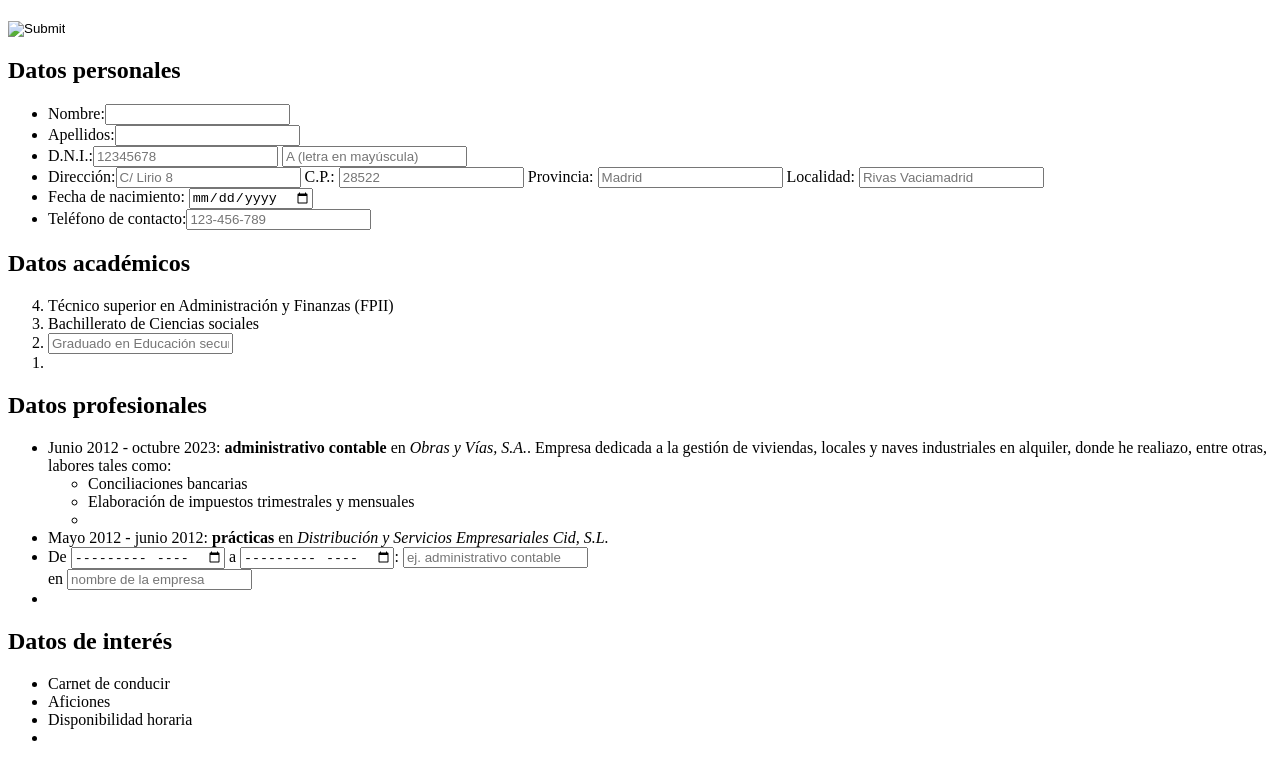
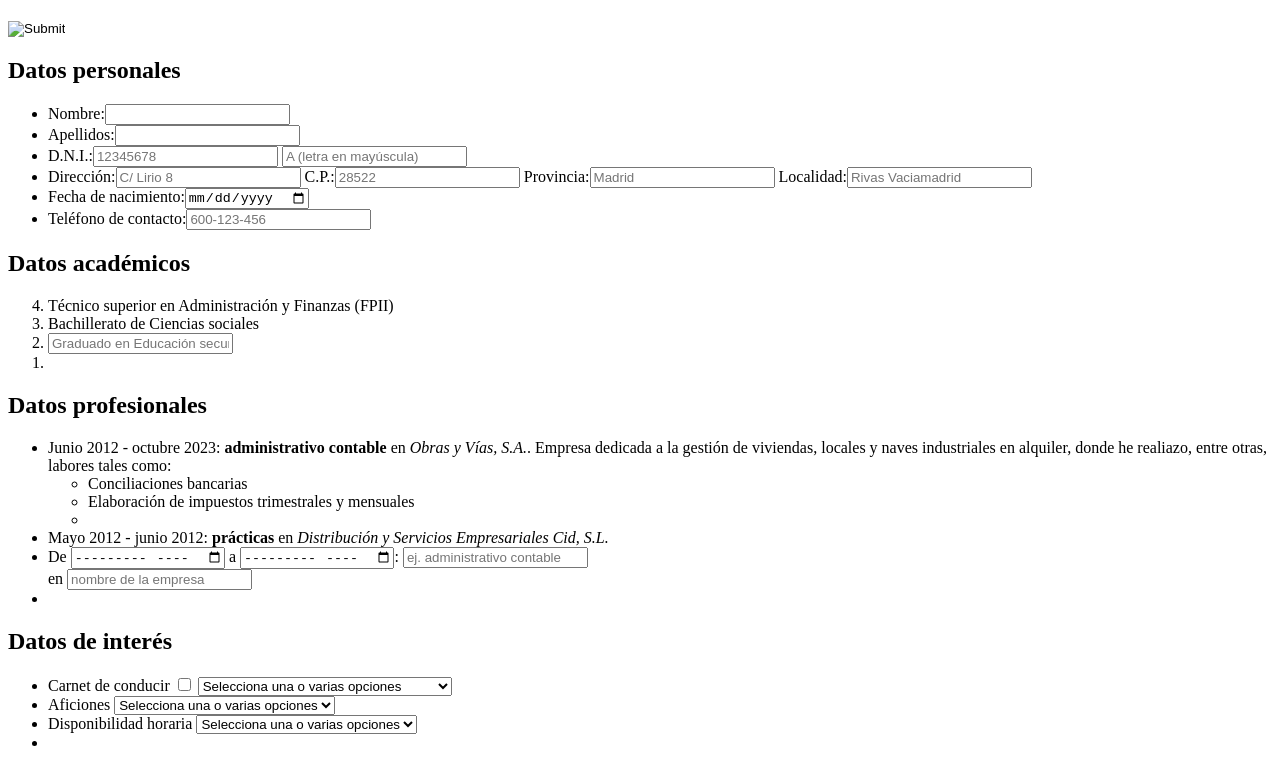
Before and after one commit to Nuria8890/Curriculum-Vitae, a plain HTML site: page index.html in a window 1280 px wide. Shown: the part 61-829 px from the top of the page. Drawn offline with Linux system fonts and the light colour scheme.

Commit message:
arreglando errores y poniendo los label

```diff
--- a/index.html
+++ b/index.html
@@ -8,29 +8,34 @@
 <body>
     <h1>Curriculum Vitae</h1>
     <input type="image" src=><!--Añadir foto en el margen derecho-->
-    <form>
+    <form action="">
+        <section>
             <h2>Datos personales</h2>
                 <ul>
-                <li>Nombre:<input type="text" required></li>
+                    <li><label for="nombre">Nombre:</label><input id="nombre" type="text" name="datos-personales" required></li>
 
-                <li>Apellidos:<input type="text" required></li>
+                    <li><label for="apellidos">Apellidos:</label><input id="apellidos" type="text" name="datos-personales" required></li>
 
-                <li>D.N.I.:<input type="text" maxlength="8" pattern="[0-9]{8}" placeholder="12345678">
-                    <input type="text" maxlength="1" pattern="[A-Z]{1}" placeholder="A (letra en mayúscula)">
+                    <li><label for="DNI">D.N.I.:</label><input id="DNI" type="text" name="datos-personales" maxlength="8" pattern="[0-9]{8}" placeholder="12345678">
+
+                        <label for="letra-DNI"></label><input id="letra-DNI" type="text" name="datos-personales" maxlength="1" pattern="[A-Z]{1}" placeholder="A (letra en mayúscula)">
                     </li>
 
-                <li>Dirección:<input type="text" placeholder="C/ Lirio 8">
-                    C.P.: <input type="text" maxlength="5" pattern="[0-9] {5}"placeholder="28522"> <!--¿desplegable con todos los CP? Al elegir la localidad, que aparezca el CP-->
-                    Provincia: <input type="text" placeholder="Madrid"> <!--desplegable con provincias, al elegir el CP, que aparezca la provincia-->
-                    Localidad: <input type="text" placeholder="Rivas Vaciamadrid"><!--desplegable con localidad en función de la provincia elegida, al elegir el CP, que aparezca la localidad-->
+                    <li><label for="direccion">Dirección:</label><input id="direccion" type="text" name="datos-personales" placeholder="C/ Lirio 8">
+
+                        <label for="CP">C.P.:</label><input id="CP" type="text" name="datos-personales" maxlength="5" pattern="[0-9] {5}"placeholder="28522"> <!--¿desplegable con todos los CP? Al elegir la localidad, que aparezca el CP-->
+
+                        <label for="provincia">Provincia:</label><input id="provincia" type="text" name="datos-personales" placeholder="Madrid"> <!--desplegable con provincias, al elegir el CP, que aparezca la provincia-->
+
+                        <label for="localidad">Localidad:</label><input id="localidad" type="text" name="datos-personales" placeholder="Rivas Vaciamadrid"><!--desplegable con localidad en función de la provincia elegida, al elegir el CP, que aparezca la localidad-->
                     </li>
 
-                <li>Fecha de nacimiento: <input type="date"></li>
-                <li>Teléfono de contacto:<input type="tel" pattern="[0-9]{3}-[0-9]{3}-[0-9]{3}" placeholder="123-456-789"></li>
+                    <li><label for="fecha-nacimiento">Fecha de nacimiento:</label><input id="fecha-nacimiento" type="date" name="datos personales"></li>
+                    <li><label for="telefono">Teléfono de contacto:</label><input id="telefono" type="tel" name="datos-personales" pattern="[0-9]{3}-[0-9]{3}-[0-9]{3}" placeholder="600-123-456"></li>
                 </ul>
-    </form>
+        </section>
 
-    <form>
+        <section>
             <h2>Datos académicos</h2> <!--El usuario tendrá que rellenar campos y darle al "+" si quiere añadir otro nuevo-->
                 <ol reversed>
                     <li>Técnico superior en Administración y Finanzas (FPII)</li>
@@ -38,7 +43,7 @@
                     <li><input placeholder="Graduado en Educación secundaria Obligatoria"></li>
                     <li></li>
                 </ol>
-    </form>
+        </section>
 
         <section>
             <h2>Datos profesionales</h2> <!--El usuario tendrá que rellenar campos y darle al "+" si quiere añadir otro nuevo-->
@@ -58,11 +63,44 @@
         <section>
             <h2>Datos de interés</h2> <!--El usuario tendrá que rellenar campos y darle al "+" si quiere añadir otro nuevo-->
                 <ul>
-                <li>Carnet de conducir</li><!--Si checkbox es ok, añadir desplegable con los tipos de carnet de conducir, y que se puedan selecionar varios-->
-                <li>Aficiones</li> <!--Desplegable con varias aficiones y tener la opción de añadir una no existente-->
-                <li>Disponibilidad horaria</li><!--Desplegable con tipos de jornada-->
+                    <li><!--Si checkbox es ok, añadir desplegable con los tipos de carnet de conducir, y que se puedan selecionar varios-->
+                        <label for="carnet-conducir">Carnet de conducir</label>
+                        <input type="checkbox" id="carnet-conducir" name="carnet-conducir" value="carnet-conducir">
+                        <select>
+                            <option>Selecciona una o varias opciones</option>
+                            <option>A - Motos y ciclomotores</option>
+                            <option>B - Coches y vehículos ligeros</option>
+                            <option>C - Camiones</option>
+                            <option>D - Autobuses</option>
+                            <option>LCM - Vehículos de movilidad reducida</option>
+                            <option>LVA - Vehículos agrícolas</option>
+                            <option>ADR - Mercancías peligrosas</option>
+                            <option>Permiso internacional</option>
+                        </select>
+                    </li>
+
+                    <li>Aficiones <!--Poder seleccionar varias y tener la opción de añadir una no existente-->
+                        <select>
+                            <option>Selecciona una o varias opciones</option>
+                            <option>Hacer deporte</option>
+                            <option>Leer</option>
+                            <option>Escuchar música</option>
+                            <option>+</option>
+                        </select>
+                    </li>
+
+                    <li>Disponibilidad horaria
+                        <select>
+                            <option>Selecciona una o varias opciones</option>
+                            <option>Mañanas</option>
+                            <option>Tardes</option>
+                            <option>Jornada completa</option>
+                        </select>
+                    </li>
+
                     <li></li>
                 </ul>
         </section>
+    </form>
 </body>
 </html>
```
Lines whose indentation alone changed are shown as unchanged.
